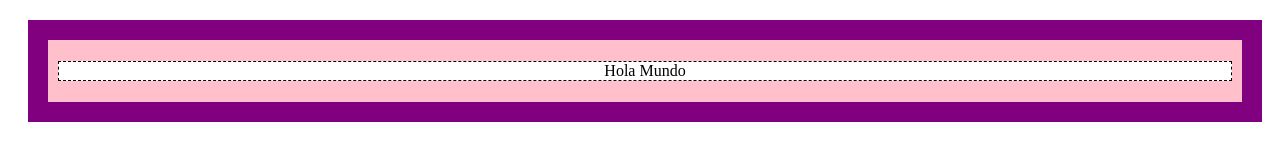
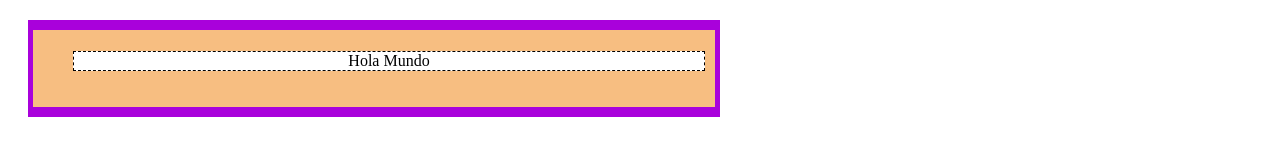
Before and after one commit to jesdiazs/modelo-caja, a plain HTML site: page index.html in a window 1280 px wide. Drawn offline with Linux system fonts and the light colour scheme.

Commit message:
cambios a modelo cajas

```diff
--- a/css/main.css
+++ b/css/main.css
@@ -4,8 +4,12 @@ p{
 	border:1px dashed black;
 }
 div{
-	background-color: pink;
-	padding: 5px 10px;
-	border: 20px solid purple;
+	background-color: #F7BE81;
+	padding: 5px 10px 20px 40px;
+	border-top: 10px solid #A901DB;
+	border-right: 5px solid #A901DB;
+	border-bottom: 10px solid #A901DB;
+	border-left: 5px solid #A901DB;
 	margin:20px 10px 30px 20px;
+	width: 50%;
 }
```
